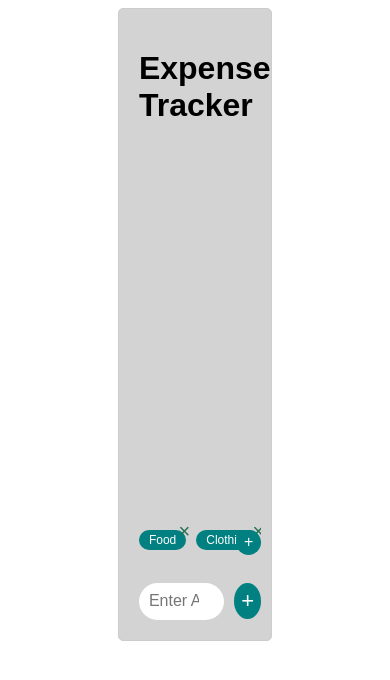
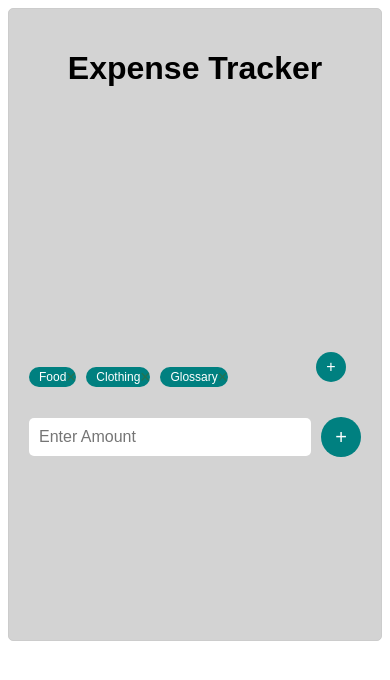
Before and after one commit to TizonX/Expense-Tracker, a Next.js app: page / in a window 390 px wide. Shown: the top 680 px of the page. Built offline with nearby package versions, Linux system fonts and the light colour scheme.

Commit message:
fix: bug fixed, stotage empty setting null

```diff
--- a/component/index.js
+++ b/component/index.js
@@ -17,13 +17,6 @@ const ExpenseTracker = () => {
     const storedExpenses = JSON.parse(localStorage.getItem("expenses"));
     if (storedExpenses) {
       setExpenses(storedExpenses);
-    }
-  }, []);
-
-  useEffect(() => {
-    if (expenses.length === 0) {
-      const parseExpenses = localStorage.getItem("expenses");
-      setExpenses(JSON.parse(parseExpenses));
     }
   }, []);
 
--- a/src/app/globals.css
+++ b/src/app/globals.css
@@ -191,3 +191,94 @@ ul {
 .scroll-to-bottom:hover {
   background-color: #90e4c1;
 }
+
+
+
+/* For screens up to 768px (typically mobile devices) */
+@media screen and (max-width: 768px) {
+  .expense-tracker-container {
+    max-width: 90%;
+    min-height: 70vh;
+    margin: 0 auto;
+    padding: 20px;
+    border: 1px solid #ccc;
+    border-radius: 5px;
+    font-family: Arial, sans-serif;
+    position: relative;
+    background-color: #d3d3d3;
+  }
+
+  .category-container {
+    position: relative;
+    bottom: 0;
+    margin-bottom: 20px;
+    width: 100%;
+  }
+
+  .categories {
+    display: flex;
+    overflow-x: auto;
+    margin-bottom: 10px;
+    padding: 10px 0px;
+  }
+
+  .category {
+    padding: 3px 10px;
+    margin-right: 10px;
+    font-size: 12px;
+  }
+
+  .delete-category {
+    top: 0;
+    right: 0;
+    transform: none;
+    font-size: 18px;
+  }
+
+  .add-custom-category {
+    height: 30px;
+    width: 30px;
+    bottom: 15px;
+    right: 15px;
+  }
+
+  .input-container {
+    position: relative;
+    bottom: 0;
+    margin-bottom: 20px;
+    display: flex;
+    justify-content: space-between;
+    align-items: center;
+    width: 100%;
+  }
+
+  .amount-input {
+    height: auto;
+    width: 80%;
+    border-radius: 5px;
+    font-size: 16px;
+  }
+
+  .add-expense-button {
+    height: 40px;
+    width: 40px;
+    font-size: 20px;
+  }
+
+  .expenses-list {
+    min-height: 250px;
+  }
+
+  .expense-item {
+    padding: 10px 0;
+    width: 100%;
+  }
+
+  .list-category {
+    font-size: 14px;
+  }
+
+  .scroll-to-bottom {
+    bottom: 10px;
+  }
+}
```
